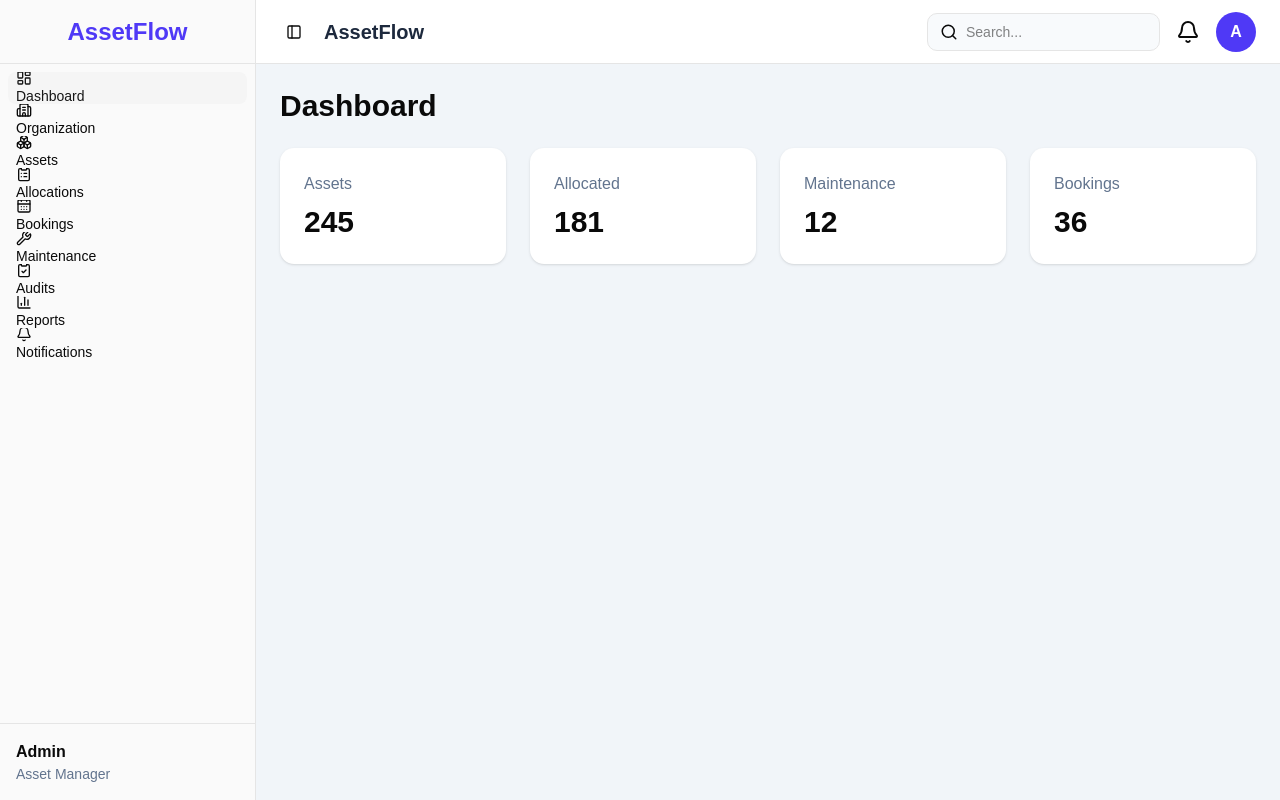
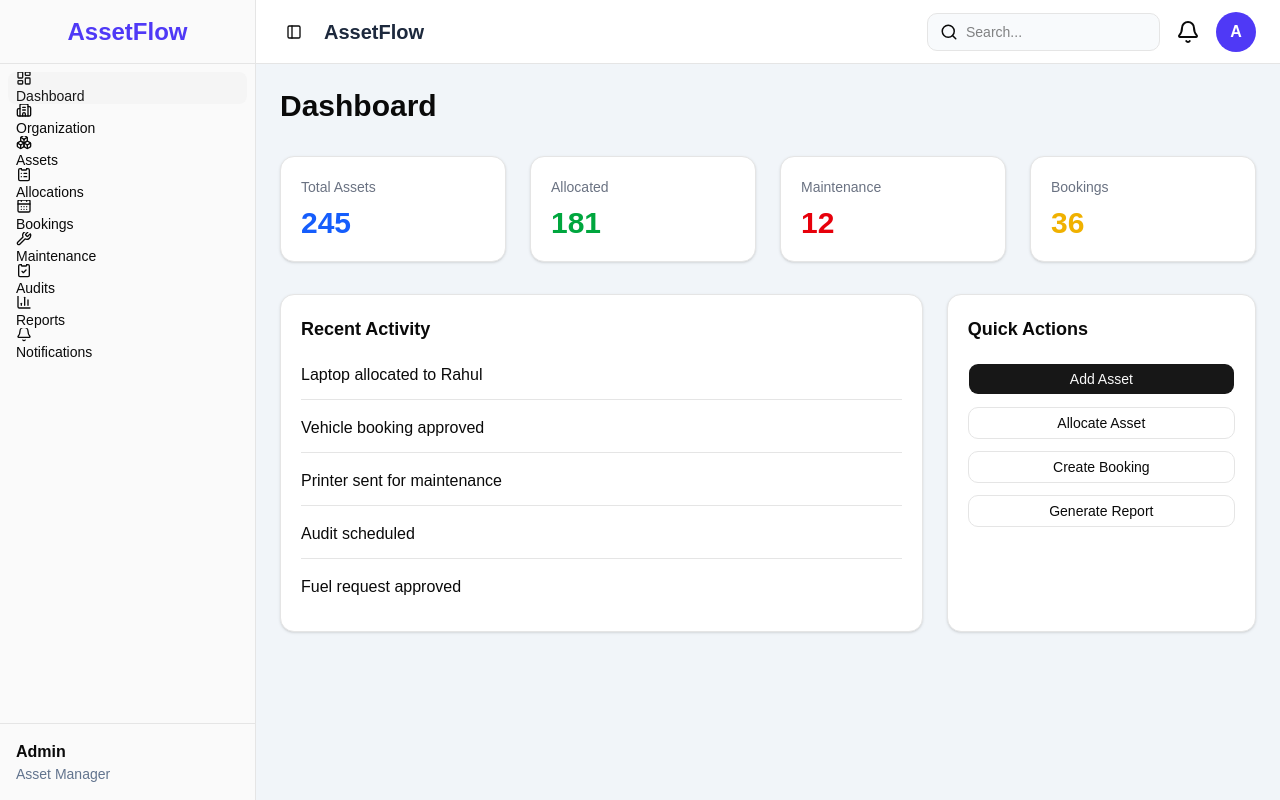
Before and after one commit to jagapathi20/Odoo-Hackathon, a React app in the folder Frontend/: page /dashboard in a window 1280 px wide. Built offline with nearby package versions, Linux system fonts and the light colour scheme; no server answers; the HTML template or start-up script is replaced by a standard one.

Commit message:
Build dashboard components

```diff
--- /dev/null
+++ b/Frontend/src/components/dashboard/KPICard.jsx
@@ -0,0 +1,13 @@
+function KPICard({ title, value, color }) {
+  return (
+    <div className="bg-white rounded-xl shadow-sm border p-5">
+      <p className="text-sm text-gray-500">{title}</p>
+
+      <h2 className={`text-3xl font-bold mt-2 ${color}`}>
+        {value}
+      </h2>
+    </div>
+  );
+}
+
+export default KPICard;
--- /dev/null
+++ b/Frontend/src/components/dashboard/QuickActions.jsx
@@ -0,0 +1,33 @@
+import { Button } from "@/components/ui/button";
+
+function QuickActions() {
+  return (
+    <div className="bg-white rounded-xl border shadow-sm p-5">
+
+      <h2 className="font-semibold text-lg mb-5">
+        Quick Actions
+      </h2>
+
+      <div className="grid gap-3">
+
+        <Button>Add Asset</Button>
+
+        <Button variant="outline">
+          Allocate Asset
+        </Button>
+
+        <Button variant="outline">
+          Create Booking
+        </Button>
+
+        <Button variant="outline">
+          Generate Report
+        </Button>
+
+      </div>
+
+    </div>
+  );
+}
+
+export default QuickActions;
--- /dev/null
+++ b/Frontend/src/components/dashboard/RecentActivity.jsx
@@ -0,0 +1,34 @@
+function RecentActivity() {
+  const activities = [
+    "Laptop allocated to Rahul",
+    "Vehicle booking approved",
+    "Printer sent for maintenance",
+    "Audit scheduled",
+    "Fuel request approved",
+  ];
+
+  return (
+    <div className="bg-white rounded-xl border shadow-sm p-5">
+
+      <h2 className="font-semibold text-lg mb-5">
+        Recent Activity
+      </h2>
+
+      <div className="space-y-4">
+
+        {activities.map((item, index) => (
+          <div
+            key={index}
+            className="border-b pb-3 last:border-none"
+          >
+            {item}
+          </div>
+        ))}
+
+      </div>
+
+    </div>
+  );
+}
+
+export default RecentActivity;
--- /dev/null
+++ b/Frontend/src/features/auth/LoginForm.jsx
@@ -0,0 +1,86 @@
+import { useState } from "react";
+import { Eye, EyeOff } from "lucide-react";
+import { Button } from "@/components/ui/button";
+
+function LoginForm() {
+  const [showPassword, setShowPassword] = useState(false);
+
+  return (
+    <div className="w-full max-w-md">
+      <h2 className="text-3xl font-bold mb-2">Sign in</h2>
+
+      <p className="text-slate-500 mb-8">
+        Sign in to your account
+      </p>
+
+      <form className="space-y-5">
+
+        <div>
+          <label className="text-sm font-medium">
+            Email
+          </label>
+
+          <input
+            type="email"
+            placeholder="john@example.com"
+            className="w-full mt-2 rounded-lg border px-4 py-3 outline-none focus:ring-2 focus:ring-yellow-400"
+          />
+        </div>
+
+        <div>
+
+          <label className="text-sm font-medium">
+            Password
+          </label>
+
+          <div className="relative mt-2">
+
+            <input
+              type={showPassword ? "text" : "password"}
+              placeholder="Password"
+              className="w-full rounded-lg border px-4 py-3 pr-12 outline-none focus:ring-2 focus:ring-yellow-400"
+            />
+
+            <button
+              type="button"
+              onClick={() => setShowPassword(!showPassword)}
+              className="absolute right-4 top-3"
+            >
+              {showPassword ? <EyeOff size={18}/> : <Eye size={18}/>}
+            </button>
+
+          </div>
+
+        </div>
+
+        <div className="flex justify-between text-sm">
+
+          <label className="flex gap-2">
+
+            <input type="checkbox"/>
+
+            Remember me
+
+          </label>
+
+          <button
+            type="button"
+            className="text-yellow-600"
+          >
+            Forgot Password?
+          </button>
+
+        </div>
+
+        <Button
+          className="w-full bg-yellow-500 hover:bg-yellow-600 text-black"
+        >
+          Sign In
+        </Button>
+
+      </form>
+    </div>
+  );
+}
+
+export default LoginForm;
--- a/Frontend/src/pages/DashboardPage.jsx
+++ b/Frontend/src/pages/DashboardPage.jsx
@@ -1,34 +1,54 @@
 import AppLayout from "@/components/layout/AppLayout";
+
+import KPICard from "@/components/dashboard/KPICard";
+import RecentActivity from "@/components/dashboard/RecentActivity";
+import QuickActions from "@/components/dashboard/QuickActions";
 
 function DashboardPage() {
   return (
     <AppLayout>
 
-      <h1 className="text-3xl font-bold mb-6">
+      <h1 className="text-3xl font-bold mb-8">
         Dashboard
       </h1>
 
-      <div className="grid grid-cols-4 gap-6">
+      <div className="grid lg:grid-cols-4 gap-6 mb-8">
 
-        <div className="bg-white rounded-xl p-6 shadow">
-          <p className="text-slate-500">Assets</p>
-          <h2 className="text-3xl font-bold mt-2">245</h2>
+        <KPICard
+          title="Total Assets"
+          value="245"
+          color="text-blue-600"
+        />
+
+        <KPICard
+          title="Allocated"
+          value="181"
+          color="text-green-600"
+        />
+
+        <KPICard
+          title="Maintenance"
+          value="12"
+          color="text-red-600"
+        />
+
+        <KPICard
+          title="Bookings"
+          value="36"
+          color="text-yellow-500"
+        />
+
+      </div>
+
+      <div className="grid lg:grid-cols-3 gap-6">
+
+        <div className="lg:col-span-2">
+
+          <RecentActivity />
+
         </div>
 
-        <div className="bg-white rounded-xl p-6 shadow">
-          <p className="text-slate-500">Allocated</p>
-          <h2 className="text-3xl font-bold mt-2">181</h2>
-        </div>
-
-        <div className="bg-white rounded-xl p-6 shadow">
-          <p className="text-slate-500">Maintenance</p>
-          <h2 className="text-3xl font-bold mt-2">12</h2>
-        </div>
-
-        <div className="bg-white rounded-xl p-6 shadow">
-          <p className="text-slate-500">Bookings</p>
-          <h2 className="text-3xl font-bold mt-2">36</h2>
-        </div>
+        <QuickActions />
 
       </div>
 
--- a/Frontend/src/pages/LoginPage.jsx
+++ b/Frontend/src/pages/LoginPage.jsx
@@ -1,5 +1,44 @@
+import LoginForm from "@/features/auth/LoginForm";
+
 function LoginPage() {
-  return <h1>Login</h1>;
+  return (
+    <div className="min-h-screen grid grid-cols-12">
+
+      <div className="col-span-3 bg-slate-900 text-white flex flex-col justify-between p-10">
+
+        <div>
+
+          <div className="w-12 h-12 rounded bg-yellow-500 mb-8"/>
+
+          <h1 className="text-3xl font-bold">
+            AssetFlow
+          </h1>
+
+          <p className="mt-2 text-slate-400">
+            Smart Asset Management Platform
+          </p>
+
+        </div>
+
+        <div className="space-y-3 text-slate-300">
+
+          <p>✔ Asset Tracking</p>
+          <p>✔ Booking</p>
+          <p>✔ Maintenance</p>
+          <p>✔ Reports</p>
+
+        </div>
+
+      </div>
+
+      <div className="col-span-9 flex justify-center items-center bg-white">
+
+        <LoginForm />
+
+      </div>
+
+    </div>
+  );
 }
 
 export default LoginPage;
```
